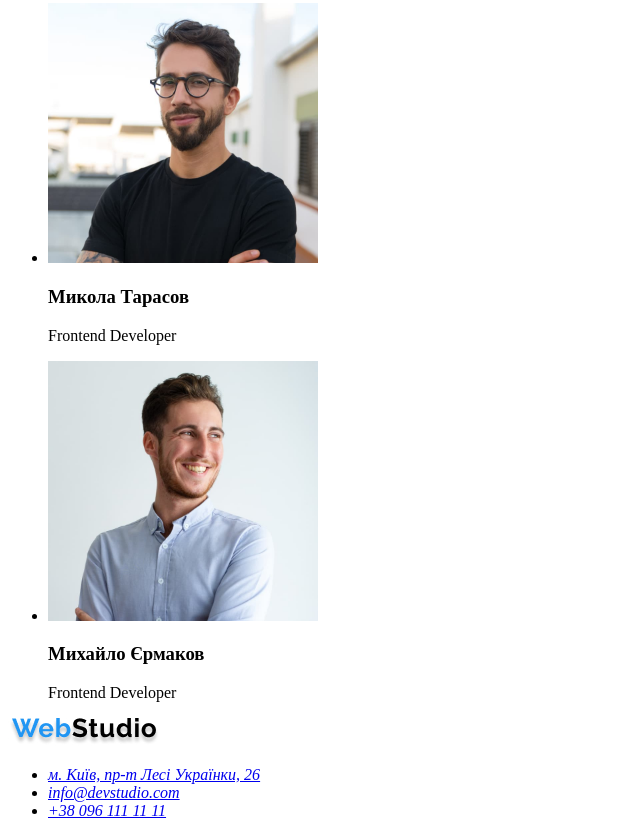
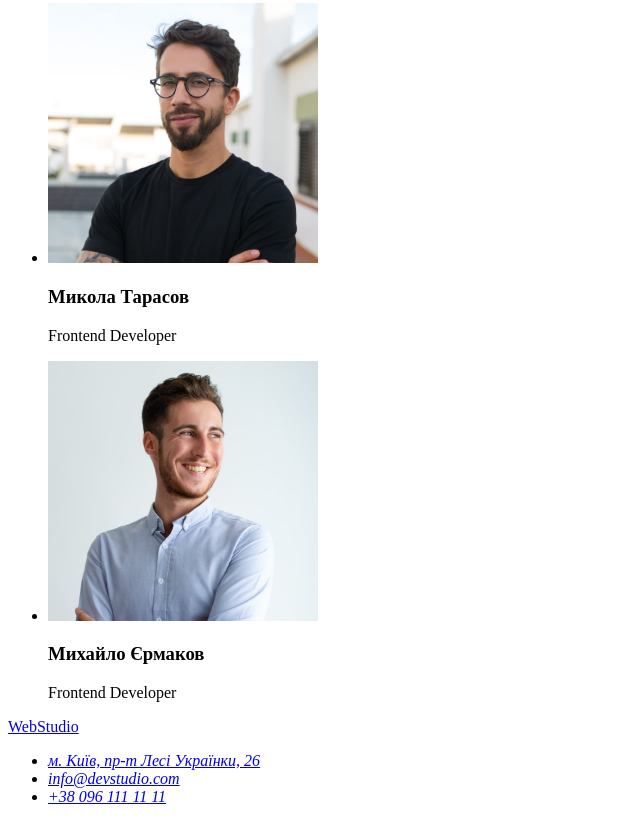
Before and after one commit to Alex-adwanc/goit-markup-hw-01, a plain HTML site: page index.html in a window 1280 px wide. Shown: the part 2285-3121 px from the top of the page, without its empty margins (0-640 px from the left). Drawn offline with Linux system fonts and the light colour scheme.

Commit message:
Update index.html

```diff
--- a/index.html
+++ b/index.html
@@ -98,7 +98,7 @@
       </section>
     </main>
     <footer>
-      <a href="./index.html"><img src="./images/logo.jpg" alt="logo" /></a>
+      <a href="./index.html">WebStudio</a>
       <address>
         <ul>
           <li>
```
